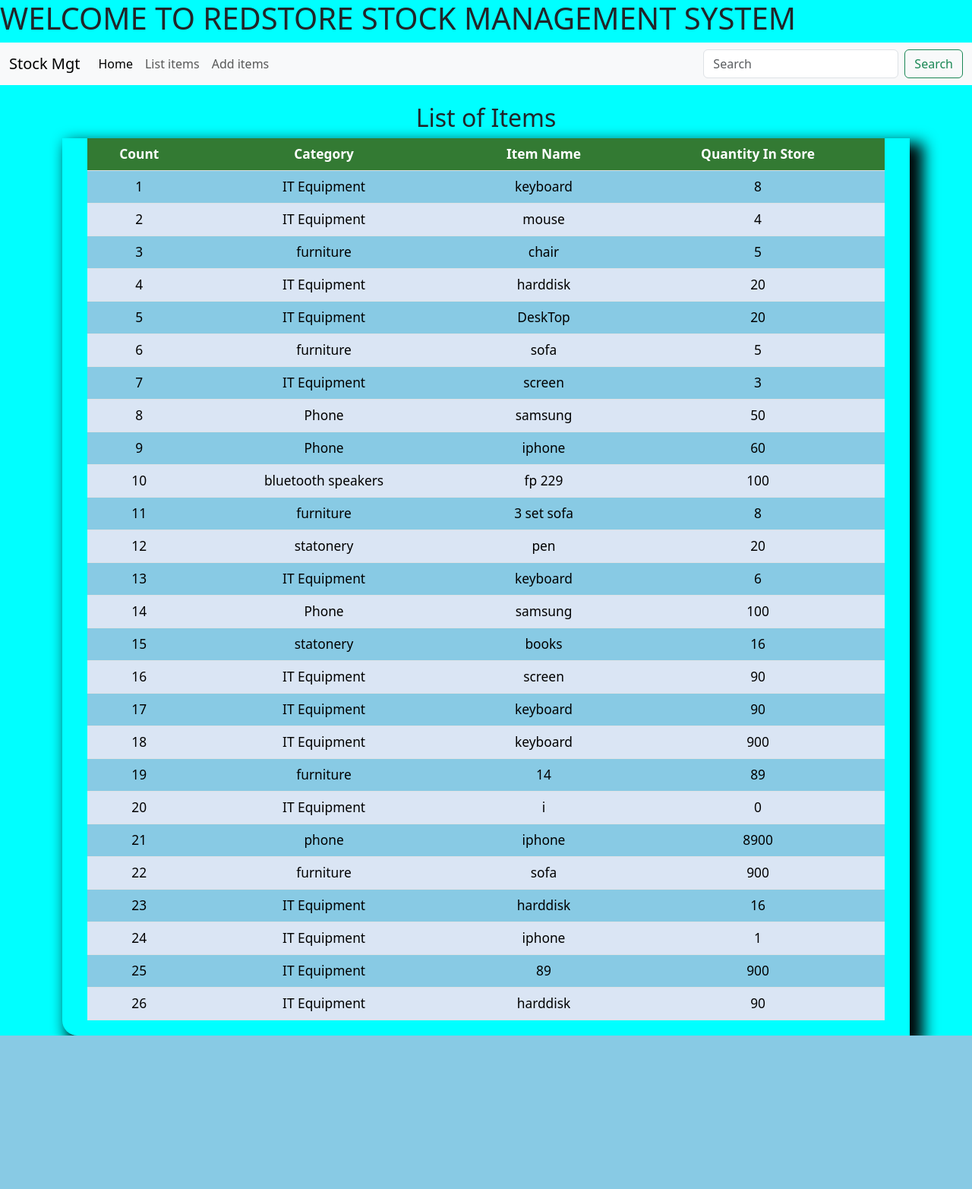
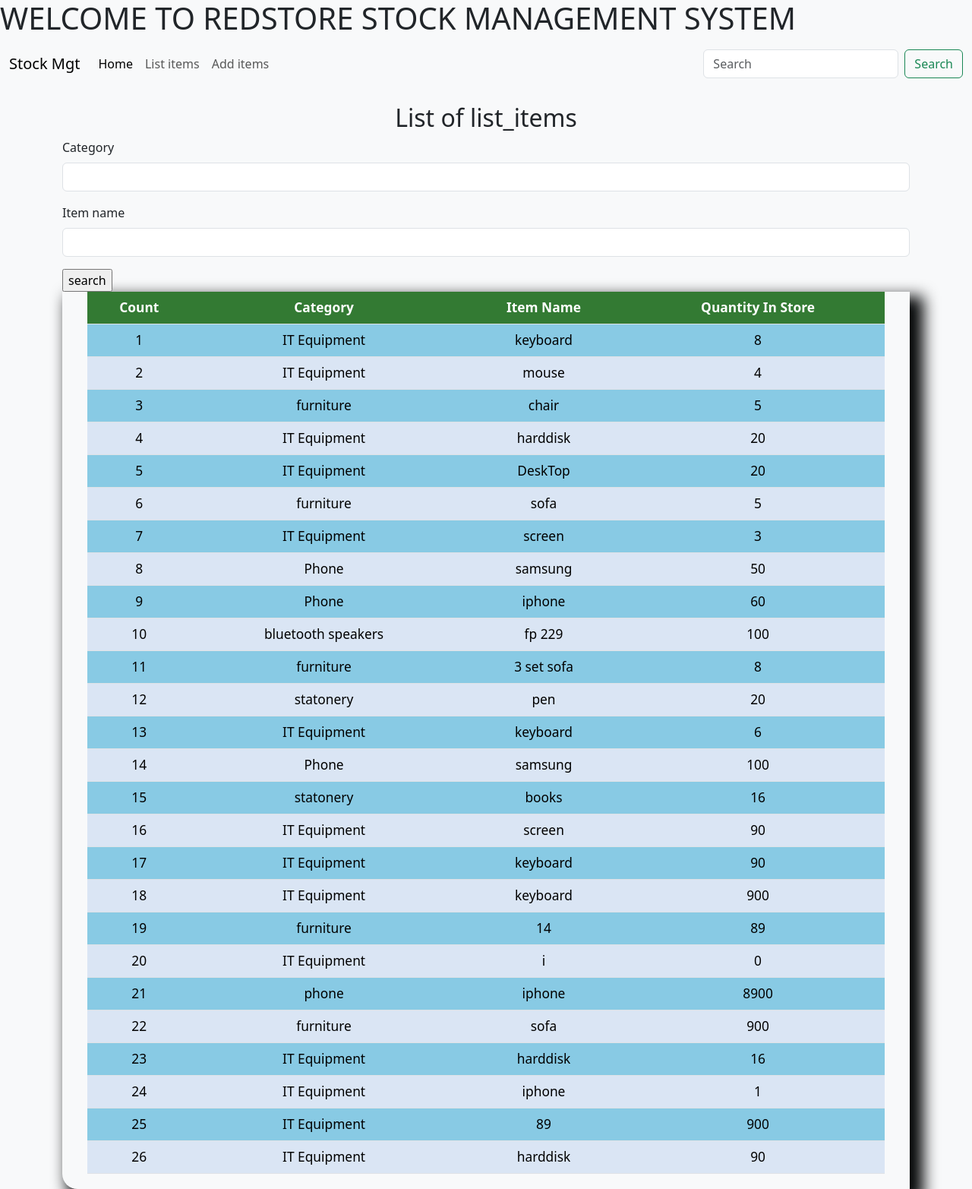
Before and after one commit to mbathaedward/stock-management-system, a Django app: page /list_items/ in a window 1280 px wide. Shown: the whole page at 76% size. Before the commit the page ends 1363 px from the top, so only its background shows below. Run offline with Django 5.2, Linux system fonts and the light colour scheme; data comes from the database, SQL or seed files in the repository; both versions use the stored data as it was after the commit; some libraries are stand-ins or nearby versions.

Commit message:
added forms to raise error,stockcreationform

```diff
--- a/stockapp/forms.py
+++ b/stockapp/forms.py
@@ -5,6 +5,28 @@
 #create a form here to directly update data in the model
 #--------------------------------------------------------
 class StockCreateform(forms.ModelForm):
+
     class Meta:
         model = Stock
         fields = ['category','item_name','quantity']
+
+
+    def clean_category(self):
+        category = self.cleaned_data.get('category')
+        if not category:
+            raise forms.ValidationError("This is field is required")
+        return category
+    def clean_item_name(self):
+        item_name = self.cleaned_data.get('item_name')
+
+        if not item_name:
+            raise forms.ValidationError("This filed is required")
+        return item_name
+
+#-------------------------------------------
+# create a search form to search for products
+# -------------------------------------------
+class StockSearchForm(forms.ModelForm):
+    class Meta:
+        model = Stock
+        fields = ['category','item_name']
--- a/stockapp/models.py
+++ b/stockapp/models.py
@@ -6,8 +6,8 @@ from django.db import models
 #stock table goes here
 #---------------------
 class Stock(models.Model):
-    category = models.CharField(max_length=100, blank=False, null=True)
-    item_name = models.CharField(max_length=100, blank=False, null=True)
+    category = models.CharField(max_length=100, blank=True, null=True)
+    item_name = models.CharField(max_length=100, blank=True, null=True)
     quantity = models.IntegerField(default='0', blank=True, null=True)
     recieve_quantity = models.IntegerField(default='0', blank=True, null=True)
     recieved_by = models.CharField(max_length=100, blank=True, null=True)
--- a/stockapp/static/css/stylesheet.css
+++ b/stockapp/static/css/stylesheet.css
@@ -1,5 +1,5 @@
 body{
-    background-color: aqua;
+    background-color: rgb(248, 249, 250)
 }
 
 /*align items to the center of the page*/
--- a/stockapp/templates/home.html
+++ b/stockapp/templates/home.html
@@ -1,3 +1,4 @@
+{% extends 'navbar.html' %}
 {% load static %}
 <!DOCTYPE html>
 <html lang="en">
--- a/stockapp/templates/list_items.html
+++ b/stockapp/templates/list_items.html
@@ -1,9 +1,13 @@
-{% extends 'home.html' %}
+{% extends 'navbar.html' %}
+{% load crispy_forms_tags %}
 {% load static %}
-
 {% block content %}
 
-<h2>List of Items</h2>
+<h2>{{header}}</h2>
+<form  method="POST" action="">{% csrf_token %}
+{{form|crispy}}
+<input type="submit" value="search">
+</form>
 
 <div class="display_table">
 <table class="table">
--- a/stockapp/templates/navbar.html
+++ b/stockapp/templates/navbar.html
@@ -1,13 +1,58 @@
+
+{% load static %}
 <!DOCTYPE html>
 <html lang="en">
 <head>
     <meta charset="UTF-8">
     <meta name="viewport" content="width=device-width, initial-scale=1.0">
-      <link href="https://cdn.jsdelivr.net/npm/bootstrap@5.3.8/dist/css/bootstrap.min.css" rel="stylesheet" integrity="sha384-sRIl4kxILFvY47J16cr9ZwB07vP4J8+LH7qKQnuqkuIAvNWLzeN8tE5YBujZqJLB" crossorigin="anonymous">
+
+     <link href="https://cdn.jsdelivr.net/npm/bootstrap@5.3.8/dist/css/bootstrap.min.css" rel="stylesheet" integrity="sha384-sRIl4kxILFvY47J16cr9ZwB07vP4J8+LH7qKQnuqkuIAvNWLzeN8tE5YBujZqJLB" crossorigin="anonymous">
       <link  href="{% static 'css/stylesheet.css' %}" rel="stylesheet">
-    <title>Document</title>
+
+    <title>Home</title>
 </head>
 <body>
+    <h1>WELCOME TO REDSTORE STOCK MANAGEMENT SYSTEM</h1>
+
+
+    <nav class="navbar navbar-expand-lg bg-body-tertiary">
+
+  <div class="container-fluid">
+
+    <a class="navbar-brand" href="">Stock Mgt</a>
+
+    <button class="navbar-toggler" type="button" data-bs-toggle="collapse" data-bs-target="#navbarSupportedContent" aria-controls="navbarSupportedContent" aria-expanded="false" aria-label="Toggle navigation">
+      <span class="navbar-toggler-icon"></span>
+    </button>
+    <div class="collapse navbar-collapse" id="navbarSupportedContent">
+      <ul class="navbar-nav me-auto mb-2 mb-lg-0">
+        <li class="nav-item">
+          <a class="nav-link active" aria-current="page" href="#">Home</a>
+        </li>
+        <li class="nav-item">
+          <a class="nav-link" href="/list_items">List items</a>
+        </li>
+        <li class="nav-item">
+          <a class="nav-link" href="/add_items">Add items</a>
+        </li>
+
+
+      </ul>
+      <form class="d-flex" role="search">
+        <input class="form-control me-2" type="search" placeholder="Search" aria-label="Search"/>
+        <button class="btn btn-outline-success" type="submit">Search</button>
+      </form>
+    </div>
+  </div>
+
+</nav>
+<div class="container mt-4">
+        {% block content %}
+        {% endblock content %}
+    </div>
+
+
+    <script src="https://cdn.jsdelivr.net/npm/bootstrap@5.3.8/dist/js/bootstrap.bundle.min.js" integrity="sha384-FKyoEForCGlyvwx9Hj09JcYn3nv7wiPVlz7YYwJrWVcXK/BmnVDxM+D2scQbITxI" crossorigin="anonymous"></script>
 
 </body>
 </html>
--- a/stockapp/views.py
+++ b/stockapp/views.py
@@ -1,27 +1,41 @@
 from django.shortcuts import render,redirect
 from .models import Stock
-from .forms import StockCreateform
+from .forms import StockCreateform,StockSearchForm
 
 # Create your views here.
-def home(requests):
+def home(request):
     title = 'welcome: This is the home page'
     context = {
         'title': title
 
     }
-    return render(requests, 'home.html', context)
+    return render(request, 'home.html', context)
 
-def list_items(requests):
-    title = 'List of list_items'
+def list_items(request):
+    header = 'List of list_items'
+    form = StockSearchForm(request.POST or None)
     queryset = Stock.objects.all()
     context = {
-        'title': title,
+        'header': header,
         'queryset': queryset,
+        "form":form
     }
-    return render(requests, 'list_items.html',context)
+    if request.method == 'POST':
+        queryset = Stock.objects.filter(
+            category__icontains=form['category'].value(),
+            item_name__icontains=form['item_name'].value()
 
-def add_items(requests):
-    form = StockCreateform(requests.POST or None)
+        )
+    context = {
+        "header":header,
+        "queryset":queryset,
+        "form":form
+    }
+
+    return render(request, 'list_items.html',context)
+
+def add_items(request):
+    form = StockCreateform(request.POST or None)
     if form.is_valid():
         form.save()
         return redirect('list_items')
@@ -29,4 +43,4 @@ def add_items(requests):
         "form": form,
         "title": "Add Item"
     }
-    return render(requests, "add_items.html",  context)
+    return render(request, "add_items.html",  context)
```
Also changed, not shown: stockapp/templates/add_items.html (+11 -25 lines), db.sqlite3.
